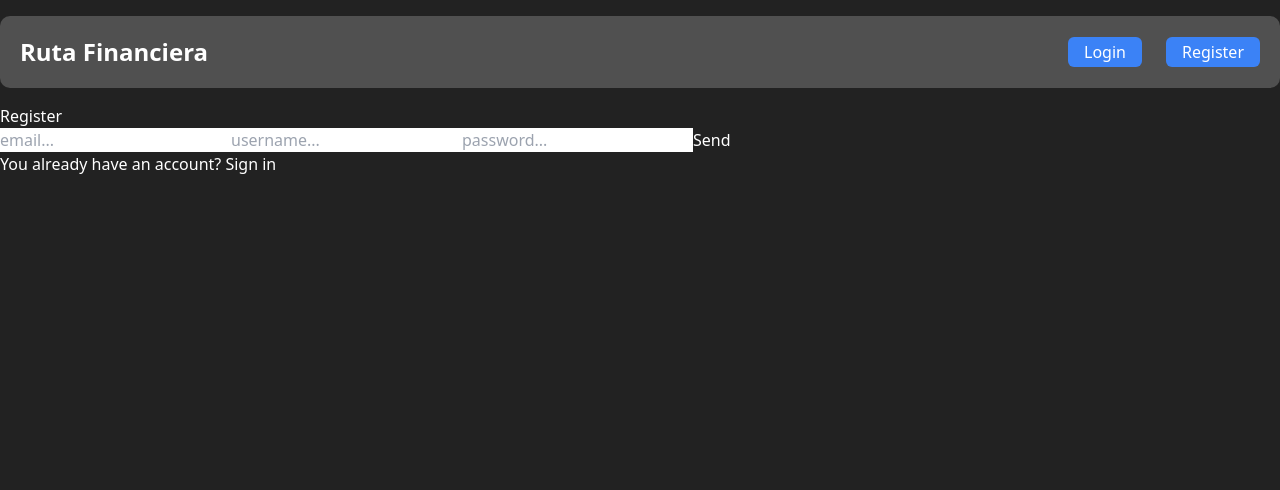
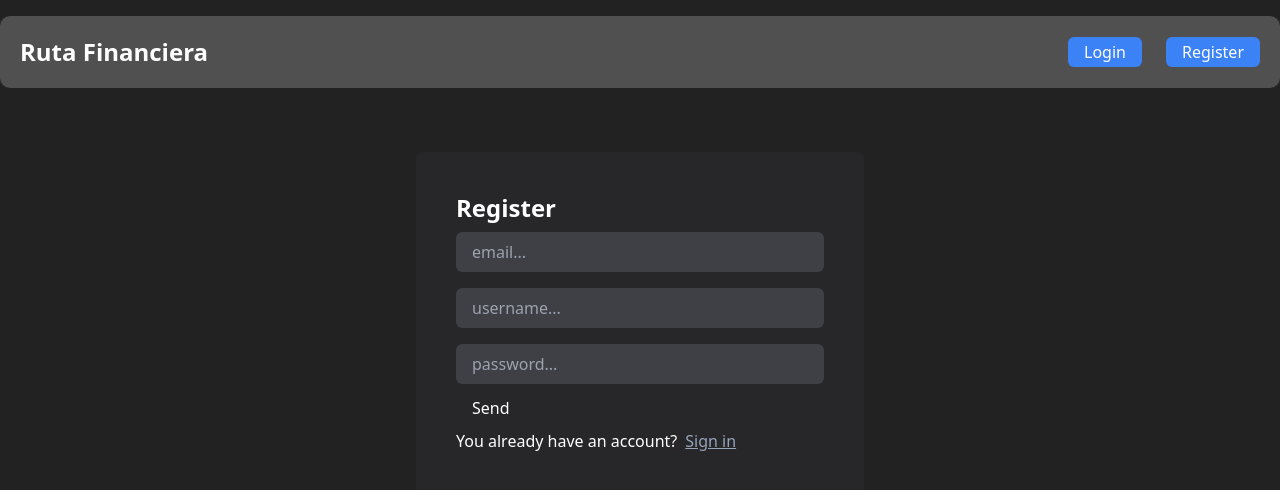
Before and after one commit to Skaii509/full-stack, a React (Vite) app in the folder client/: page /register in a window 1280 px wide. Shown: the top 490 px of the page. Built offline with nearby package versions, Linux system fonts and the light colour scheme.

Commit message:
Se completo el transpaso de tailwind a css

```diff
--- a/client/src/pages/RegisterPage.jsx
+++ b/client/src/pages/RegisterPage.jsx
@@ -2,6 +2,8 @@ import {useForm} from 'react-hook-form'
 import {useAuth} from '../context/AuthContext'
 import { useEffect } from 'react'
 import { useNavigate, Link } from 'react-router-dom'
+
+import '../styles/pagesStyles/RegisterPage.css'
 
 function RegisterPage() {
     const {register, handleSubmit, formState: {
@@ -19,56 +21,56 @@ function RegisterPage() {
     })
 
     return (
-        <div className='flex h-[calc(100vh-100px)] items-center justify-center'>
-            <div className='bg-zinc-800 max-w-md p-10 rounded-md'>
+        <div className='divRegister'>
+            <div className='registerContainer'>
                 {
                     registerErrors.map((error, i) => (
-                        <div className="bg-red-500 p-2 text-white rounded-md my-1" key={i}>
+                        <div className="signupErrorAlert" key={i}>
                             {error}
                         </div>
                     ))
                 }
-                <h1 className='text-2x1 font-bold'>Register</h1>
+                <h1 className='registerTitle'>Register</h1>
                 <form onSubmit={onSubmit}>
                     <input type="email" {...register('email', {required: true})}
-                        className='w-full bg-zinc-700 text-white px-4 py-2 rounded-md my-2'
+                        className='emailInput'
                         placeholder='email...'
                     />
                     {
                         errors.username && (
-                            <p className='text-red-500'>
+                            <p className='emailErrors'>
                                 email is required
                             </p>
                         )
                     }
                     <input type="text" {...register('username', {required: true})}
-                        className='w-full bg-zinc-700 text-white px-4 py-2 rounded-md my-2'
+                        className='usernameInput'
                         placeholder='username...'
                     />
                     {
                         errors.username && (
-                            <p className='text-red-500'>
+                            <p className='usernameErrors'>
                                 Username is required
                             </p>
                         )
                     }
                     <input type="password" {...register('password', {required: true})}
-                        className='w-full bg-zinc-700 text-white px-4 py-2 rounded-md my-2'
+                        className='passwordInput'
                         placeholder='password...'
                     />
                     {
                         errors.username && (
-                            <p className='text-red-500'>
+                            <p className='passwordErrors'>
                                 password is required
                             </p>
                         )
                     }
-                    <button type='submit' className='bg-sky-500 text-white px-4 py-2 rounded-md my-2 hover:bg-sky-600'>
+                    <button type='submit' className='registerSendButton bg-blue-500'>
                         Send
                     </button>
                 </form>
-                <p className='flex gap-x-2'>
-                    You already have an account? <Link className="text-slate-400 underline" to="/login">Sign in</Link>
+                <p className='pRegisterText'>
+                    You already have an account? <Link className="signLink" to="/login">Sign in</Link>
                 </p>
             </div>
         </div>
--- a/client/src/pages/TaskFormPage.jsx
+++ b/client/src/pages/TaskFormPage.jsx
@@ -2,6 +2,8 @@ import { useForm } from 'react-hook-form'
 import { useTasks } from '../context/TasksContext';
 import { useNavigate, useParams } from 'react-router-dom'
 import { useEffect } from 'react';
+
+import '../styles/pagesStyles/TaskFormPage.css'
 
 function TaskFormPage() {
     const { register, handleSubmit, setValue } = useForm();
@@ -31,21 +33,24 @@ function TaskFormPage() {
     })
 
     return (
-        <div className='bg-zinc-800 max-w-md w-full p-10 rounded-md'>
+        <div className='divTaskForm'>
+            <div className='taskFormContainer'>
                 <form onSubmit={onSubmit}>
+                    <h1 className='newTaskTitle'>New Task</h1>
                     <input type="text" placeholder="Title"
                         {... register('title')}
-                    className='w-full bg-zinc-700 text-white px-4 py-2 rounded-md my-2'
+                        className='titleInput'
                         autoFocus
                     />
                     <textarea rows="3" placeholder="Description"
                         {... register('description')}
-                    className='w-full bg-zinc-700 text-white px-4 py-2 rounded-md my-2'
+                        className='descriptionInput'
                     ></textarea>
-                <button>
+                    <button className='taskSendButton'>
                         Save
                     </button>
                 </form>
+            </div>
         </div>
     )
 }
--- a/client/src/pages/TasksPage.jsx
+++ b/client/src/pages/TasksPage.jsx
@@ -2,7 +2,7 @@ import { useEffect } from 'react';
 import { useTasks } from '../context/TasksContext.jsx';
 import TaskCard from '../components/TaskCard.jsx';
 
-import '../styles/pagesStyles/TaskPag.css'
+import '../styles/pagesStyles/TaskPage.css'
 
 function TasksPage() {
     const { getTasks, tasks } = useTasks();
--- a/client/src/styles/TaskCard.css
+++ b/client/src/styles/TaskCard.css
@@ -19,6 +19,7 @@
     overflow: hidden;
     text-overflow: ellipsis;
     white-space: nowrap;
+    text-transform: capitalize;
 }
 
 .cardDescription {
--- /dev/null
+++ b/client/src/styles/pagesStyles/LoginPage.css
@@ -0,0 +1,91 @@
+.divLogin {
+    display: flex;
+    justify-content: center;
+    align-items: center;
+    margin-top: 5%;
+}
+
+.loginContainer {
+    padding: 2.5rem;
+    border-radius: 0.375rem;
+    width: 100%;
+    max-width: 28rem;
+    background-color: rgb(39 39 42);
+}
+
+.signinErrorAlert {
+    padding: 0.5rem;
+    margin-top: 0.25rem;
+    margin-bottom: 0.25rem;
+    border-radius: 0.375rem;
+    color: #ffffff;
+    background-color: #EF4444;
+}
+
+.loginTitle{
+    font-weight: 700;
+    font-size: 1.5rem;
+    line-height: 2rem;
+}
+
+.emailInput {
+    padding-top: 0.5rem;
+    padding-bottom: 0.5rem;
+    padding-left: 1rem;
+    padding-right: 1rem;
+    margin-top: 0.5rem;
+    margin-bottom: 0.5rem;
+    border-radius: 0.375rem;
+    width: 100%;
+    color: #ffffff;
+    background-color: rgb(63 63 70);
+}
+
+.emailErrors {
+    color: #EF4444;
+}
+
+.passwordInput {
+    padding-top: 0.5rem;
+    padding-bottom: 0.5rem;
+    padding-left: 1rem;
+    padding-right: 1rem;
+    margin-top: 0.5rem;
+    margin-bottom: 0.5rem;
+    border-radius: 0.375rem;
+    width: 100%;
+    color: #ffffff;
+    background-color: rgb(63 63 70);
+}
+
+.passwordErrors {
+    color: #EF4444;
+}
+
+.loginSendButton {
+    padding-top: 0.25rem;
+    padding-bottom: 0.25rem;
+    padding-left: 1rem;
+    padding-right: 1rem;
+    border-radius: 0.375rem;
+    color: #ffffff;
+}
+
+.loginSendButton:hover {
+    background-color: #2563EB;
+}
+
+.pLoginText {
+    display: flex;
+    column-gap: 0.5rem;
+    margin-top: 5px;
+}
+
+.signLink {
+    text-decoration: underline;
+    color: rgb(148 163 184);
+}
+
+.signLink:hover {
+    color: rgb(115, 125, 138);
+}
--- /dev/null
+++ b/client/src/styles/pagesStyles/RegisterPage.css
@@ -0,0 +1,74 @@
+.divRegister {
+    display: flex;
+    justify-content: center;
+    align-items: center;
+    margin-top: 5%;
+}
+
+.registerContainer {
+    padding: 2.5rem;
+    border-radius: 0.375rem;
+    width: 100%;
+    max-width: 28rem;
+    background-color: rgb(39 39 42);
+}
+
+.signupErrorAlert {
+    padding: 0.5rem;
+    margin-top: 0.25rem;
+    margin-bottom: 0.25rem;
+    border-radius: 0.375rem;
+    color: #ffffff;
+    background-color: #EF4444;
+}
+
+.registerTitle{
+    font-weight: 700;
+    font-size: 1.5rem;
+    line-height: 2rem;
+}
+
+.emailInput, .usernameInput, .passwordInput {
+    padding-top: 0.5rem;
+    padding-bottom: 0.5rem;
+    padding-left: 1rem;
+    padding-right: 1rem;
+    margin-top: 0.5rem;
+    margin-bottom: 0.5rem;
+    border-radius: 0.375rem;
+    width: 100%;
+    color: #ffffff;
+    background-color: rgb(63 63 70);
+}
+
+.emailErrors, .usernameErrors, .passwordErrors {
+    color: #EF4444;
+}
+
+.registerSendButton {
+    padding-top: 0.25rem;
+    padding-bottom: 0.25rem;
+    padding-left: 1rem;
+    padding-right: 1rem;
+    border-radius: 0.375rem;
+    color: #ffffff;
+  }
+
+  .registerSendButton:hover {
+    background-color: #2563EB;
+  }
+
+  .pRegisterText {
+    display: flex;
+    column-gap: 0.5rem;
+    margin-top: 5px;
+  }
+
+.signLink {
+    text-decoration: underline;
+    color: rgb(148 163 184);
+}
+
+.signLink:hover {
+    color: rgb(115, 125, 138);
+}
--- /dev/null
+++ b/client/src/styles/pagesStyles/TaskFormPage.css
@@ -0,0 +1,46 @@
+.divTaskForm {
+    display: flex;
+    justify-content: center;
+    align-items: center;
+}
+
+.newTaskTitle {
+    font-weight: 700;
+    font-size: 1.5rem;
+    line-height: 2rem;
+}
+
+.taskFormContainer {
+    max-width: 28rem;
+    padding: 2.5rem;
+    border-radius: 0.375rem;
+    width: 100%;
+    background-color: rgb(39 39 42);
+}
+
+.titleInput, .descriptionInput {
+    padding-top: 0.5rem;
+    padding-bottom: 0.5rem;
+    padding-left: 1rem;
+    padding-right: 1rem;
+    margin-top: 0.5rem;
+    margin-bottom: 0.5rem;
+    border-radius: 0.375rem;
+    width: 100%;
+    color: #ffffff;
+    background-color: rgb(63 63 70);
+}
+
+.taskSendButton {
+    padding-top: 0.25rem;
+    padding-bottom: 0.25rem;
+    padding-left: 1rem;
+    padding-right: 1rem;
+    border-radius: 0.375rem;
+    color: #ffffff;
+    background-color: rgb(59 130 246);
+}
+
+.taskSendButton:hover {
+    background-color: rgb(37 99 235);
+}
```
Also changed, not shown: client/src/pages/LoginPage.jsx (+14 -14 lines), client/src/components/Navbar.jsx (line endings or trailing spaces), client/src/styles/pagesStyles/TaskPage.css (renamed from client/src/styles/pagesStyles/TaskPag.css). Lines whose indentation alone changed are shown as unchanged.
